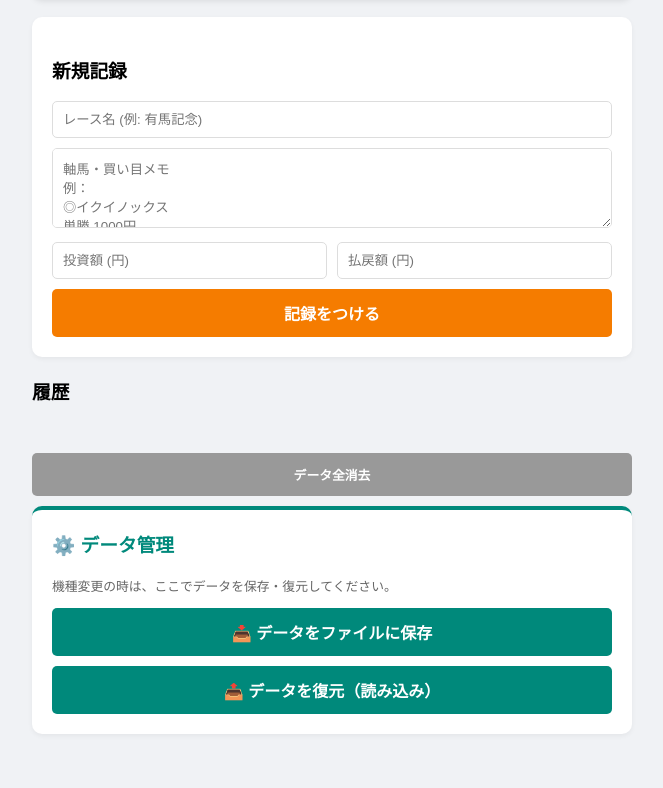
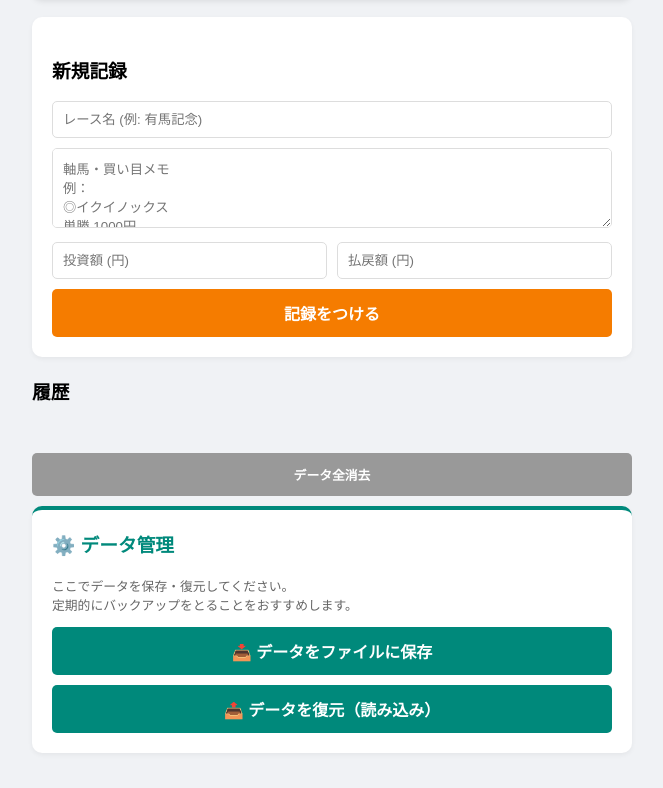
Before and after one commit to ocra855/kba, a plain HTML site: page index.html in a window 1280 px wide. Shown: the part 161-949 px from the top of the page, without its empty margins (308-971 px from the left). Drawn offline with Linux system fonts and the light colour scheme.

Commit message:
index.html を更新

```diff
--- a/index.html
+++ b/index.html
@@ -59,7 +59,7 @@ if ('serviceWorker' in navigator) {
 
 	<div class="backup-area">
     <h3>⚙️ データ管理</h3>
-    <p style="font-size:0.8rem; color:#666;">機種変更の時は、ここでデータを保存・復元してください。</p>
+    <p style="font-size:0.8rem; color:#666;">ここでデータを保存・復元してください。<br>定期的にバックアップをとることをおすすめします。</p>
 
     <button id="exportBtn" style="background-color:#00897b; margin-bottom:10px;">
         📥 データをファイルに保存
```
